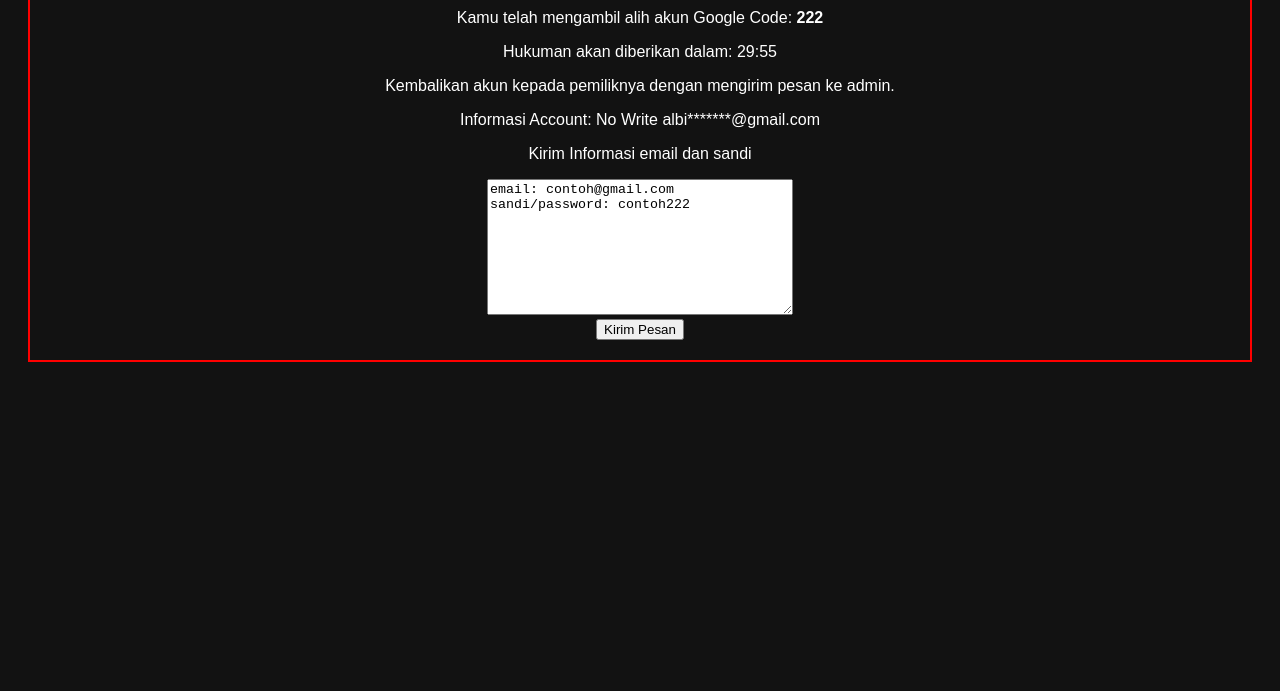
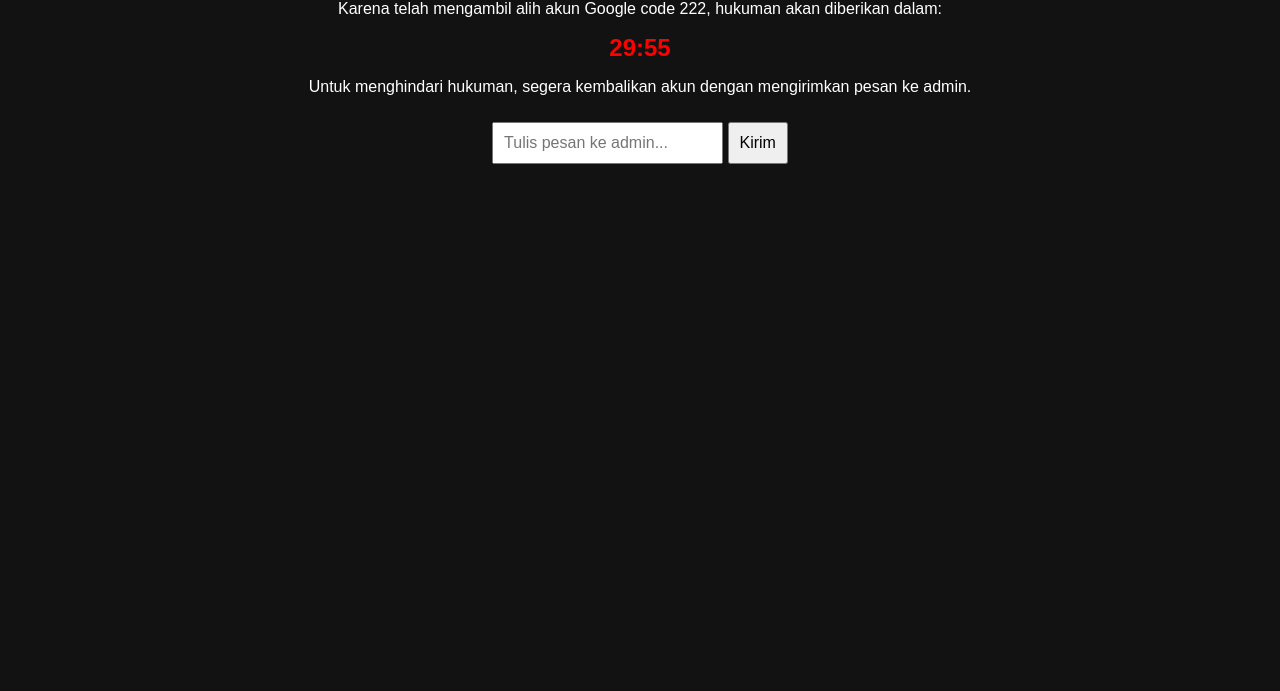
Before and after one commit to DaraOficcial/Daracky, a plain HTML site: page SISTEM.htm in a window 1280 px wide. Shown: the part 109-800 px from the top of the page. Drawn offline with Linux system fonts and the light colour scheme.

Commit message:
Update SISTEM.htm

```diff
--- a/SISTEM.htm
+++ b/SISTEM.htm
@@ -12,82 +12,49 @@
             text-align: center;
             padding: 20px;
         }
-        #warningBox, #confirmedBox {
-            border: 2px solid red;
-            padding: 20px;
-            display: none;
+        #timer {
+            font-size: 24px;
+            font-weight: bold;
+            margin-top: 10px;
+            color: red;
         }
-        #confirmedBox {
-            border-color: green;
+        input, button {
+            padding: 10px;
+            margin-top: 10px;
+            font-size: 16px;
         }
     </style>
 </head>
 <body>
+    <h1>⚠️ Peringatan! ⚠️</h1>
+    <p>Karena telah mengambil alih akun Google code 222, hukuman akan diberikan dalam:</p>
+    <div id="timer">30:00</div>
 
-    <div id="warningBox">
-        <h2>⚠ PERINGATAN ANCAMAN ⚠</h2>
-        <p>Kamu telah mengambil alih akun Google Code: <strong>222</strong></p>
-        <p>Hukuman akan diberikan dalam: <span id="timer">30:00</span></p>
-        <p>Kembalikan akun kepada pemiliknya dengan mengirim pesan ke admin.<p>Informasi Account: No Write albi*******@gmail.com</p><p>Kirim Informasi email dan sandi</p></p>
-        <textarea id="userMessage" placeholder="Ketik pesan di sini..." style="width: 300px; height: 130px">email: contoh@gmail.com sandi/password: contoh222</textarea><br>
-        <button onclick="sendMessage()">Kirim Pesan</button>
-    </div>
-
-    <div id="confirmedBox">
-        <h2>✅ Akun Telah Dikonfirmasi</h2>
-        <p>Terima kasih telah mengonfirmasi akun ini. Semua peringatan telah dihapus.</br>Tapi anda masih kami awasi.</br><p style="color: lightblue">@Rully al varel</p></p>
-    </div>
+    <p>Untuk menghindari hukuman, segera kembalikan akun dengan mengirimkan pesan ke admin.</p>
+    <form action="admin.html" method="POST">
+        <input type="text" name="message" placeholder="Tulis pesan ke admin..." required>
+        <button type="submit">Kirim</button>
+    </form>
 
     <script>
-        function startCountdown() {
-            let time = parseInt(localStorage.getItem("countdown")) || 1800;
-            let isStopped = localStorage.getItem("countdownStopped") === "true";
-            const timerElement = document.getElementById("timer");
+        let countdown = 30 * 60; // 30 menit dalam detik
 
-            function updateTimer() {
-                let minutes = Math.floor(time / 60);
-                let seconds = time % 60;
-                timerElement.textContent = `${minutes}:${seconds < 10 ? '0' : ''}${seconds}`;
+        function updateTimer() {
+            let minutes = Math.floor(countdown / 60);
+            let seconds = countdown % 60;
+            document.getElementById("timer").innerText =
+                (minutes < 10 ? "0" : "") + minutes + ":" +
+                (seconds < 10 ? "0" : "") + seconds;
 
-                if (time <= 0) {
-                    clearInterval(interval);
-                    alert("Hukuman telah diberikan ke email Anda!");
-                } else if (!isStopped) {
-                    time--;
-                    localStorage.setItem("countdown", time);
-                }
-            }
-
-            updateTimer();
-            if (!isStopped) {
-                var interval = setInterval(updateTimer, 1000);
+            if (countdown > 0) {
+                countdown--;
+                setTimeout(updateTimer, 1000);
+            } else {
+                alert("Hukuman diberikan sekarang!");
             }
         }
 
-        function sendMessage() {
-            let message = document.getElementById("userMessage").value;
-            if (message.trim() === "") {
-                alert("Pesan tidak boleh kosong!");
-                return;
-            }
-            localStorage.setItem("adminMessage", message);
-            alert("Pesan telah dikirim ke admin.");
-            document.getElementById("userMessage").value = "";
-        }
-
-        function checkConfirmation() {
-            if (localStorage.getItem("accountConfirmed") === "true") {
-                document.getElementById("warningBox").style.display = "none";
-                document.getElementById("confirmedBox").style.display = "block";
-            } else {
-                document.getElementById("warningBox").style.display = "block";
-                document.getElementById("confirmedBox").style.display = "none";
-                startCountdown();
-            }
-        }
-
-        checkConfirmation();
+        updateTimer();
     </script>
-
 </body>
 </html>
```
